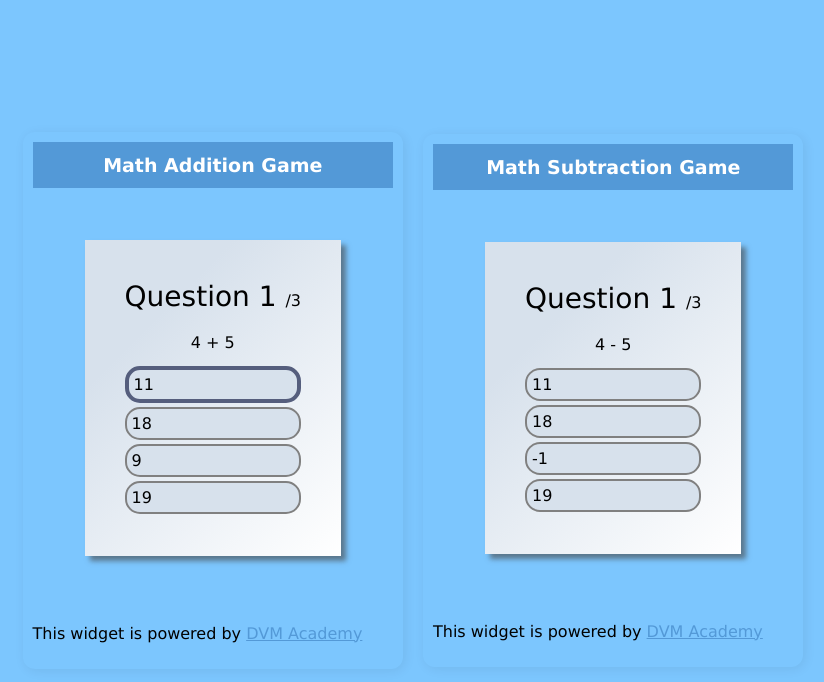
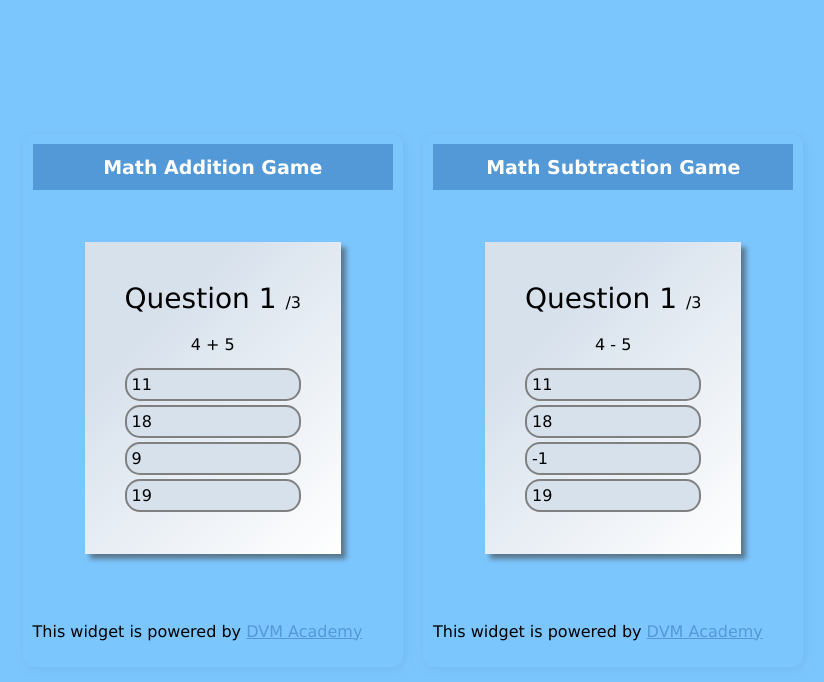
Before and after one commit to dvmishra/quiz-widget, a React (Create React App) app: page / in a window 1280 px wide. In both pictures the pointer is over the button 439 px from the left and 384 px from the top of the page. Shown: the top 682 px of the page, without its empty margins (227-1051 px from the left). Built offline with nearby package versions, Linux system fonts and the light colour scheme.

Commit message:
Button hover logic

```diff
--- a/src/index.css
+++ b/src/index.css
@@ -103,7 +103,14 @@ button {
 }
 
 button:hover {
-  border: 4px solid #555e7d;
+  animation-name: background-color;
+    animation-duration: 500ms;
+    }
+
+    @keyframes background-color {
+        100% {
+        background-color:#4065F3;
+    }
 }
 
 button:focus {
```
